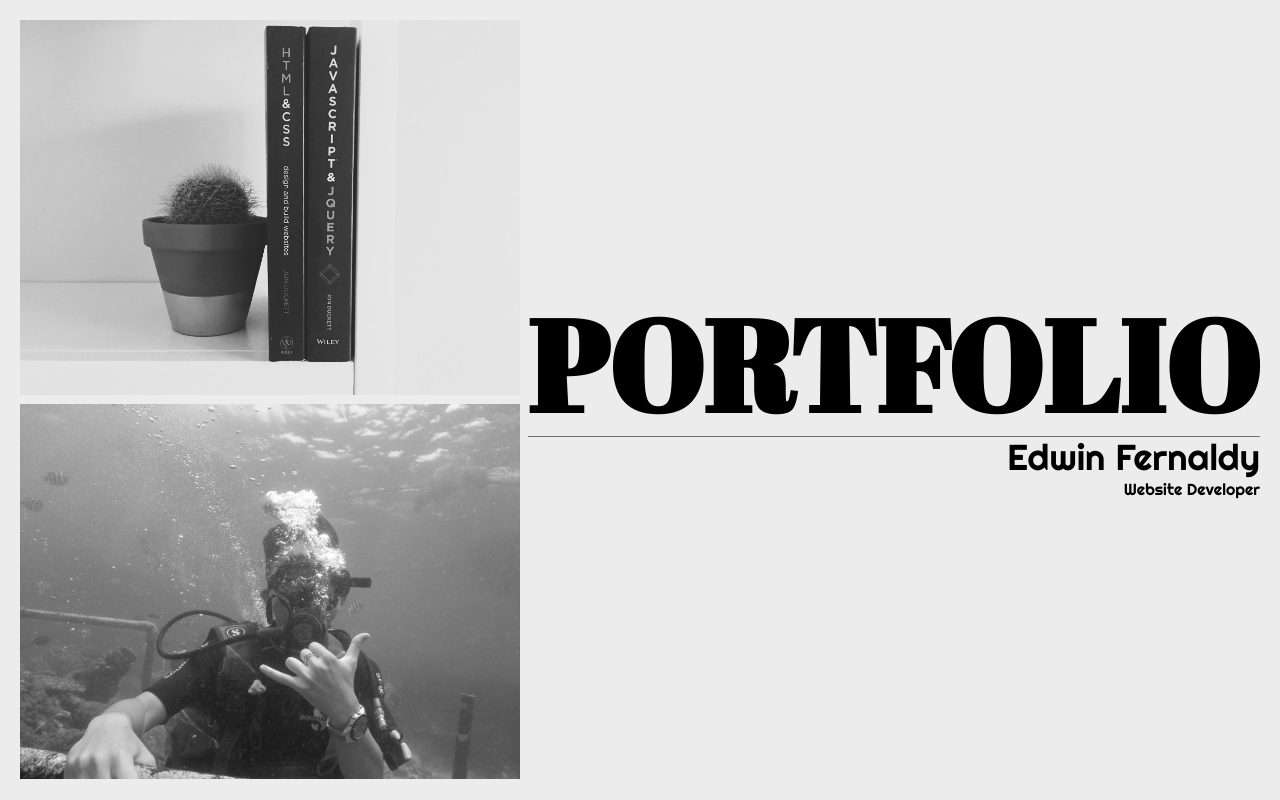
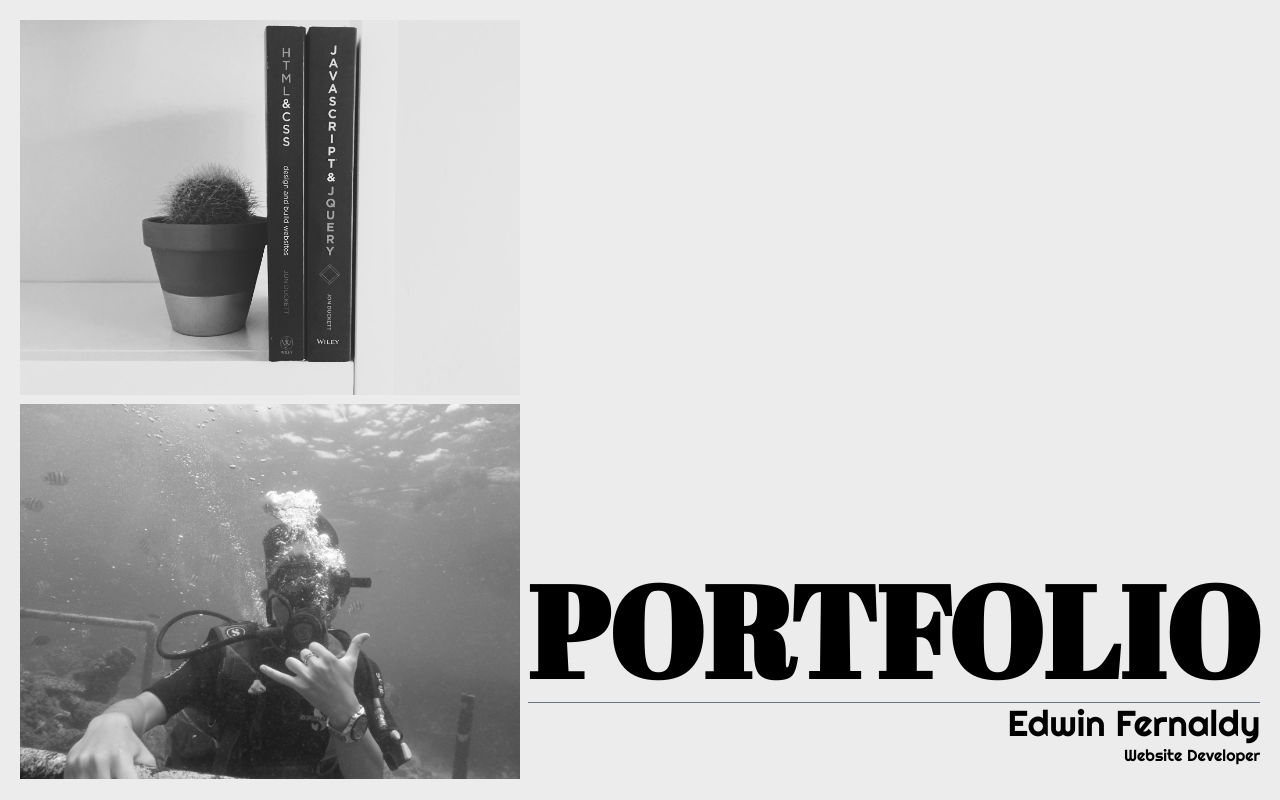
Before and after one commit to edwinfernaldy/portfolio, a Next.js app: page / in a window 1280 px wide. Shown: the top 800 px of the page. Built offline with nearby package versions, Linux system fonts and the light colour scheme.

Commit message:
add parallax effects at landing

```diff
--- a/components/LandingSection.tsx
+++ b/components/LandingSection.tsx
@@ -2,11 +2,16 @@ import Image from "next/image";
 import DivingImage from "/public/assets/photos/IMG_2727.jpeg";
 import Jumbotron from "./Jumbotron";
 import DevBooks from "/public/assets/photos/webdevbook.jpeg";
+import { useParallax } from "react-scroll-parallax";
 
 export default function LandingSection() {
+  const op = useParallax<HTMLDivElement>({ opacity: [10, 0] });
+
+  const scale = useParallax<HTMLDivElement>({ translateY: [80, -10] });
+
   return (
     <section className='flex flex-col lg:flex-row p-5 gap-2 h-screen overflow-hidden items-center'>
-      <div className='flex flex-col gap-2 flex-grow w-full h-full'>
+      <div ref={op.ref} className='flex flex-col gap-2 flex-grow w-full h-full'>
         <div className='relative h-1/2 overflow-hidden'>
           <Image
             className='object-cover saturate-0 h-full'
@@ -26,7 +31,7 @@ export default function LandingSection() {
         </div>
       </div>
 
-      <div className='flex flex-col h-full justify-center'>
+      <div ref={scale.ref} className='flex flex-col h-full justify-center'>
         <Jumbotron className='self-start xl:text-9xl font-bold pb-2 border-b border-gray-500'>
           PORTFOLIO
         </Jumbotron>
```
